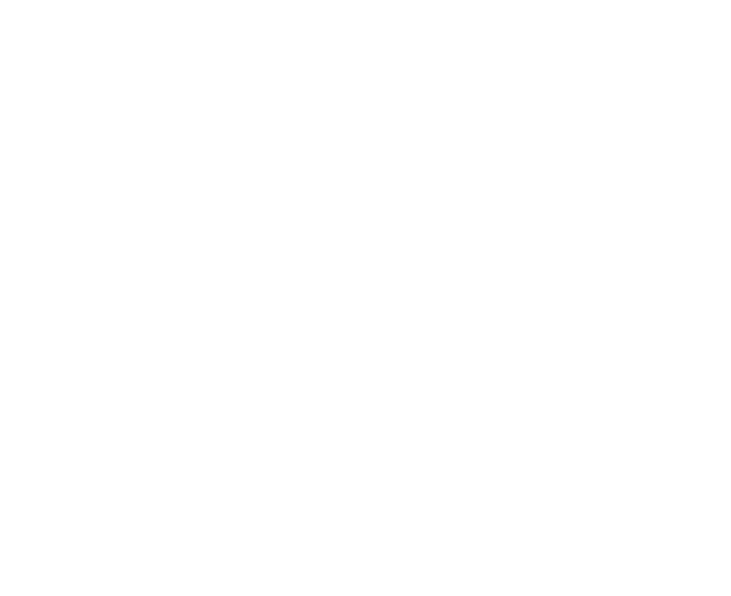
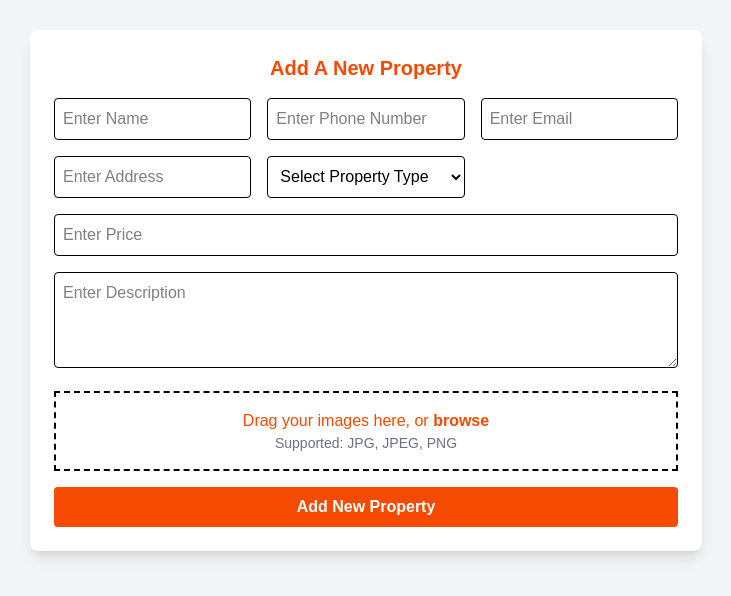
Before and after one commit to rojanshrestha12/FindMySpace, a React (Vite) app in the folder frontend/: page /PropertyForm in a window 1280 px wide. Before the commit this address had no page. Shown: the part 110-706 px from the top of the page, without its empty margins (274-1005 px from the left). Built offline with nearby package versions, Linux system fonts and the light colour scheme.

Commit message:
login and signup done with authentication, sign in with google, forget password, cookie, hash and others with ui done

```diff
--- a/frontend/package.json
+++ b/frontend/package.json
@@ -26,7 +26,7 @@
     "eslint-plugin-react-hooks": "^5.1.0",
     "eslint-plugin-react-refresh": "^0.4.19",
     "globals": "^15.15.0",
-    "vite": "^6.2.0"
+    "vite": "^6.2.2"
   },
   "main": "eslint.config.js",
   "author": "",
--- a/frontend/src/App.jsx
+++ b/frontend/src/App.jsx
@@ -5,7 +5,9 @@
 import Dashboard from "./pages/Dashboard";
 import ForgotPassword from "./pages/ForgotPassword";
 import ResetPassword from "./pages/ResetPassword";
-import { auth } from "./auth/firebase"; // Import Firebase auth
+import PropertyListing from "./pages/Dashboard";
+import { auth } from "./auth/firebase";
+import PropertyForm from "./pages/PropertyForm.jsx";
 
 // Protected Route Component
 const ProtectedRoute = ({ element }) => {
@@ -36,6 +38,8 @@
         <Route path="/register" element={<Register />} />
         <Route path="/forgotpassword" element={<ForgotPassword />} />
         <Route path="/resetpassword" element={<ResetPassword />} />
+        <Route path="/PropertyListing" element={<PropertyListing/>} />
+        <Route path="/PropertyForm" element={<PropertyForm/>} />
       </Routes>
     </Router>
   );
--- a/frontend/src/index.css
+++ b/frontend/src/index.css
@@ -1,5 +1,5 @@
 @import url('https://fonts.googleapis.com/css2?family=Lora:wght@400;600&display=swap');
 
 body {
-  font-family: 'Geist', serif-serif;
+  font-family:  "Geist", sans-serif;
 }
--- a/frontend/src/pages/Dashboard.jsx
+++ b/frontend/src/pages/Dashboard.jsx
@@ -1,11 +1,113 @@
-import React from "react";
+import { useState, useEffect } from "react";
+import { Link } from "react-router-dom";
+import axios from "axios";
 
-function Dashboard() {
+function PropertyListing() {
+  const [setProperties] = useState([]);
+  const [menuOpen, setMenuOpen] = useState(false);
+  const [currentPage, setCurrentPage] = useState(1);
+  const propertiesPerPage = 12;
+
+  useEffect(() => {
+    axios.get(`http://localhost:3000/api/properties?page=${currentPage}`)
+      .then(response => setProperties(response.data))
+      .catch(error => console.error("Error fetching properties:", error));
+  }, [currentPage]);
+
   return (
-    <div className="flex items-center justify-center min-h-screen">
-      <h1 className="text-3xl font-bold">Welcome to Dashboard!</h1>
+    <div className="bg-[#f8f1ea] min-h-screen flex flex-col justify-between">
+    {/* Navbar */}
+    <nav className="bg-[#d6b899] p-4 flex justify-between items-center">
+      <div className="flex items-center space-x-3">
+        <div className="ml-85">
+        <img src="/assets/logo.png" alt="Logo" className="w-25" />
+      </div>
+      </div>
+        <div className="hidden md:flex space-x-8 text-lg">
+          <Link to="/dashboard" className="text-black">Home</Link>
+          <Link to="/PropertyForm" className="text-black">Add Property</Link>
+          <Link to="/about" className="text-black">About Us</Link>
+        </div>
+        <div className="relative">
+          <button onClick={() => setMenuOpen(!menuOpen)} className="text-black">☰</button>
+          {menuOpen && (
+            <div className="absolute right-0 mt-2 w-40 bg-white border rounded shadow-md">
+              <Link to="/login" className="block px-4 py-2 hover:bg-gray-200">Login</Link>
+              <Link to="/register" className="block px-4 py-2 hover:bg-gray-200">Register</Link>
+            </div>
+          )}
+        </div>
+      </nav>
+
+  {/* Filters */}
+  <div className="max-w-6xl mx-auto mt-6 px-4 border-black pb-4 flex items-center space-x-4">
+  <h2 className="text-lg font-semibold">Filter by:</h2>
+  <div className="flex space-x-4 flex-1">
+    <select className="p-2 border border-black rounded-md bg-[#e48f44] text-black flex-1">
+      <option>Type of property</option>
+    </select>
+    <select className="p-2 border border-black rounded-md bg-[#e48f44] text-black flex-1">
+      <option>Location</option>
+    </select>
+    <select className="p-2 border border-black rounded-md bg-[#e48f44] text-black flex-1">
+      <option>Price Range</option>
+    </select>
+  </div>
+</div>
+
+
+      {/* List of Properties */}
+      <div className="max-w-6xl mx-auto mt-6 px-4">
+        <h2 className="text-2xl font-bold">List of Properties</h2>
+        <hr className="border-black mt-2" />
+      </div>
+
+      {/* Property Grid */}
+      <div className="max-w-6xl mx-auto py-6 grid grid-cols-1 sm:grid-cols-2 md:grid-cols-3 lg:grid-cols-4 gap-8 px-4">
+        {Array.from({ length: propertiesPerPage }).map((_, index) => (
+          <div key={index} className="bg-white rounded-lg shadow-lg p-6 w-full">
+            <div className="w-full h-56 bg-gray-300 rounded-md" />
+            <h2 className="text-lg font-semibold mt-2">Property Location</h2>
+            <p className="text-sm text-gray-600">Property Type</p>
+            <p className="text-md font-bold text-[#e48f44]">Price</p>
+          </div>
+        ))}
+      </div>
+
+      {/* Pagination */}
+      <div className="flex justify-center space-x-2 my-6">
+        <button
+          className="px-4 py-2 border border-black rounded"
+          onClick={() => setCurrentPage(prev => Math.max(prev - 1, 1))}
+          disabled={currentPage === 1}>
+          &lt;
+        </button>
+        {[...Array(3)].map((_, i) => (
+          <button
+            key={i}
+            className={`px-4 py-2 border border-black rounded ${currentPage === i + 1 ? 'bg-[#e48f44] text-black' : ''}`}
+            onClick={() => setCurrentPage(i + 1)}>
+            {i + 1}
+          </button>
+        ))}
+        <button
+          className="px-4 py-2 border border-black rounded"
+          onClick={() => setCurrentPage(prev => prev + 1)}>
+          &gt;
+        </button>
+      </div>
+
+      {/* Footer */}
+      <footer className="text-center py-6 bg-white mt-auto">
+        <p className="text-black">Contact Us: info@FindMySpace.com</p>
+        <div className="flex justify-center space-x-4 mt-2">
+          <Link to="#"><img src="/assets/instagram.ico" alt="Instagram" className="w-6" /></Link>
+          <Link to="#"><img src="/assets/facebook.ico" alt="Facebook" className="w-6" /></Link>
+          <Link to="#"><img src="/assets/twitter.ico" alt="Twitter" className="w-6" /></Link>
+        </div>
+      </footer>
     </div>
   );
 }
 
-export default Dashboard;
+export default PropertyListing;
--- /dev/null
+++ b/frontend/src/pages/PropertyForm.jsx
@@ -0,0 +1,145 @@
+import { useState } from "react";
+
+function PropertyForm() {
+  const [formData, setFormData] = useState({
+    name: "",
+    phone: "",
+    email: "",
+    address: "",
+    propertyType: "",
+    price: "",
+    description: "",
+    photos: [],
+  });
+
+  const handleChange = (e) => {
+    const { name, value } = e.target;
+    setFormData({ ...formData, [name]: value });
+  };
+
+  const handleFileChange = (e) => {
+    const files = Array.from(e.target.files);
+    setFormData({ ...formData, photos: files });
+  };
+
+  const handleSubmit = (e) => {
+    e.preventDefault();
+    console.log("Form submitted:", formData);
+  };
+
+  return (
+    <div className="flex justify-center items-center min-h-screen bg-gray-100">
+      <div className="bg-white p-6 rounded-lg shadow-lg w-full max-w-2xl">
+        <h2 className="text-center text-xl font-bold text-orange-600 mb-4">
+          Add A New Property
+        </h2>
+        <form onSubmit={handleSubmit} className="space-y-4">
+          {/* Name, Phone, and Email */}
+          <div className="grid grid-cols-1 md:grid-cols-3 gap-4">
+            <input
+              type="text"
+              name="name"
+              placeholder="Enter Name"
+              value={formData.name}
+              onChange={handleChange}
+              required
+              className="border p-2 rounded w-full"
+            />
+            <input
+              type="text"
+              name="phone"
+              placeholder="Enter Phone Number"
+              value={formData.phone}
+              onChange={handleChange}
+              required
+              className="border p-2 rounded w-full"
+            />
+            <input
+              type="email"
+              name="email"
+              placeholder="Enter Email"
+              value={formData.email}
+              onChange={handleChange}
+              required
+              className="border p-2 rounded w-full"
+            />
+          </div>
+
+          {/* Address and Property Type */}
+          <div className="grid grid-cols-1 md:grid-cols-3 gap-4">
+            <input
+              type="text"
+              name="address"
+              placeholder="Enter Address"
+              value={formData.address}
+              onChange={handleChange}
+              required
+              className="border p-2 rounded w-full"
+            />
+            <select
+              name="propertyType"
+              value={formData.propertyType}
+              onChange={handleChange}
+              required
+              className="border p-2 rounded w-full"
+            >
+              <option value="">Select Property Type</option>
+              <option value="House">House</option>
+              <option value="Apartment">Apartment</option>
+              <option value="Flat">Flat</option>
+              <option value="Room">Room</option>
+            </select>
+          </div>
+
+          {/* Price and Description */}
+          <input
+            type="number"
+            name="price"
+            placeholder="Enter Price"
+            value={formData.price}
+            onChange={handleChange}
+            required
+            className="border p-2 rounded w-full"
+          />
+          <textarea
+            name="description"
+            placeholder="Enter Description"
+            value={formData.description}
+            onChange={handleChange}
+            required
+            className="border p-2 rounded w-full h-24"
+          ></textarea>
+
+          {/* File Upload Input */}
+          <div className="border-2 border-dashed p-4 text-center">
+            <input
+              type="file"
+              multiple
+              onChange={handleFileChange}
+              className="hidden"
+              id="fileUpload"
+              accept="image/*"
+            />
+            <label htmlFor="fileUpload" className="cursor-pointer text-orange-600">
+              Drag your images here, or <span className="font-bold">browse</span>
+            </label>
+            <p className="text-sm text-gray-500">Supported: JPG, JPEG, PNG</p>
+
+            {/* Show selected file names */}
+            {formData.photos.length > 0 && (
+              <div className="mt-2 text-sm text-gray-600">
+                Selected: {formData.photos.map((file) => file.name).join(", ")}
+              </div>
+            )}
+          </div>
+
+          <button type="submit" className="w-full bg-orange-600 text-white p-2 rounded font-bold">
+            Add New Property
+          </button>
+        </form>
+      </div>
+    </div>
+  );
+}
+
+export default PropertyForm;
```
Also changed, not shown: frontend/src/pages/Login.jsx (+32 -34 lines), frontend/src/pages/Register.jsx (+18 -24 lines), frontend/public/assets/logo.png, 1 other file (tests, documents, lock files or other folders).
